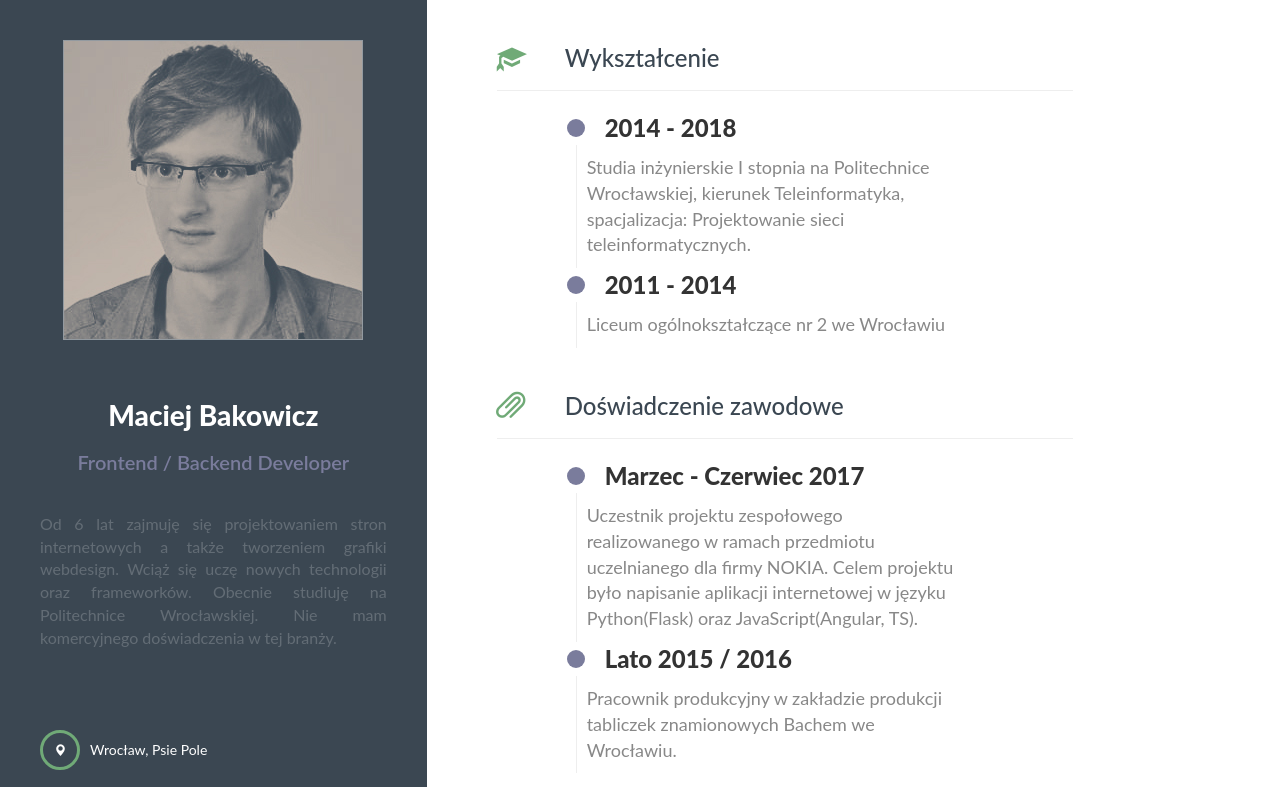
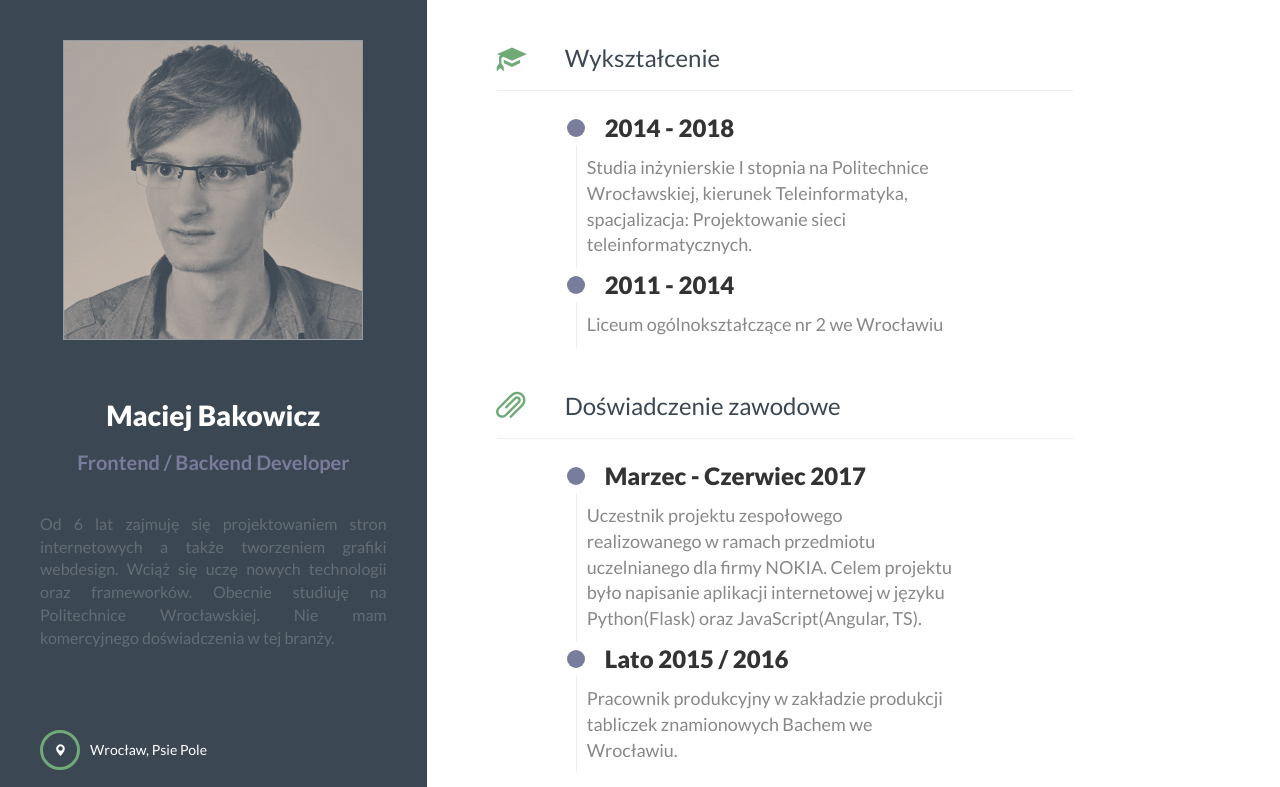
Before and after one commit to bakowroc/my-curriculum-vitae, a website: page index.html in a window 1280 px wide. Shown: the top 787 px of the page. Drawn offline with nearby package versions, Linux system fonts and the light colour scheme.

Commit message:
Add Lato font

```diff
--- a/css/main.scss
+++ b/css/main.scss
@@ -3,6 +3,7 @@
                 height: 100%;
                 float: left;
                 position: relative;
+                font-family: 'Lato', sans-serif;
             }
 
             body {
--- a/index.html
+++ b/index.html
@@ -9,6 +9,7 @@
     <link rel="stylesheet" href="node_modules/bootstrap/dist/css/bootstrap.min.css">
     <link rel="stylesheet" href="css/main.css">
     <link rel="stylesheet" href="css/media.css">
+    <link href="https://fonts.googleapis.com/css?family=Lato:300,400,700,900" rel="stylesheet">
 
 </head>
 
```
